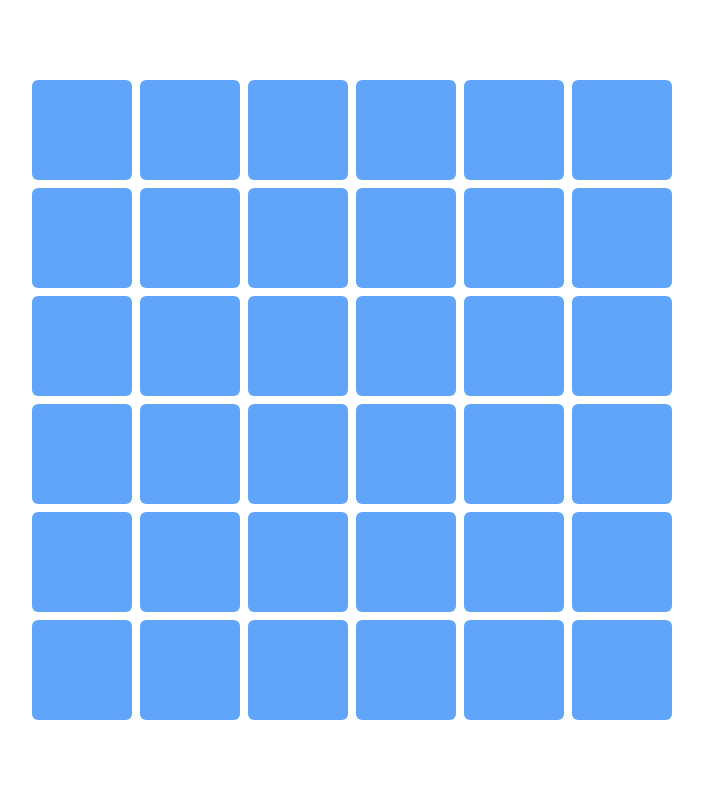
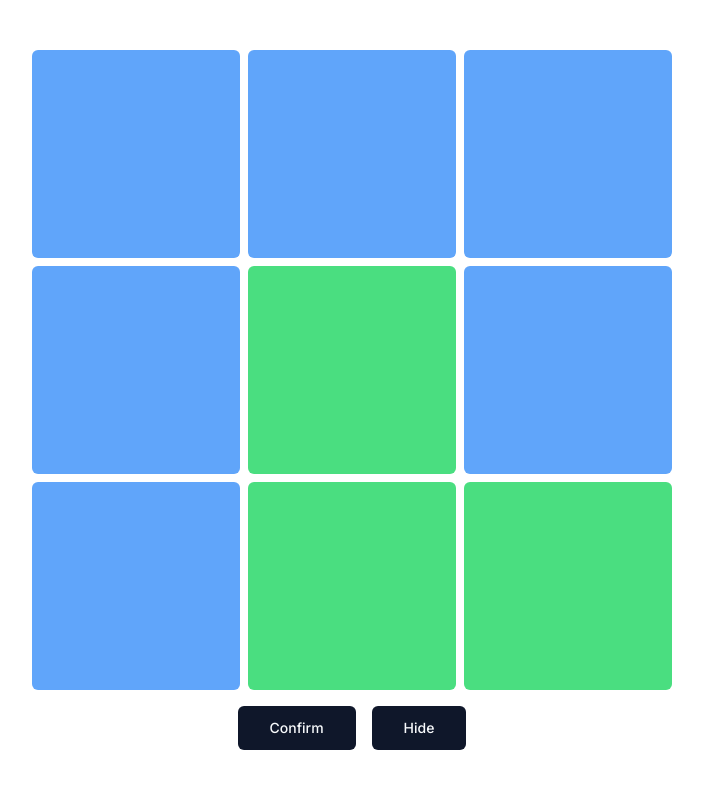
Before and after one commit to tohhongxiang/drcs-memory-game, a Next.js app: page /start in a window 1280 px wide. Shown: the top 788 px of the page, without its empty margins (288-991 px from the left). Built offline with nearby package versions, Linux system fonts and the light colour scheme.

Commit message:
feat: Add game validation

```diff
--- a/app/layout.tsx
+++ b/app/layout.tsx
@@ -16,7 +16,7 @@ export default function RootLayout({
     children: React.ReactNode;
 }>) {
     return (
-        <html lang="en">
+        <html lang="en" suppressHydrationWarning>
             <body
                 className={cn(
                     "h-full min-h-screen bg-background",
--- a/app/start/_components/game.tsx
+++ b/app/start/_components/game.tsx
@@ -1,42 +1,20 @@
 "use client";
 
 import { cn } from "@/lib/utils";
-import { useState } from "react";
 
 interface GameProps {
-    size: number;
+    children: React.ReactNode[];
 }
 
-export default function Game({ size }: GameProps) {
-    const [cells, setCells] = useState(
-        [...Array(size * size)].map((_, index) => ({
-            id: index,
-            selected: false,
-        }))
-    );
-
-    const handleClick = (id: number) => {
-        setCells((previousCells) =>
-            previousCells.map((cell) =>
-                cell.id === id ? { ...cell, selected: !cell.selected } : cell
-            )
-        );
-    };
-
+export default function Game({ children }: GameProps) {
     return (
         <div
             style={{
-                gridTemplateColumns: `repeat(${size}, 1fr)`,
+                gridTemplateColumns: `repeat(${Math.ceil(Math.sqrt(children.length))}, 1fr)`,
             }}
             className="grid aspect-square h-full w-full gap-1 md:gap-2"
         >
-            {cells.map(({ id, selected }) => (
-                <GameCell
-                    key={id}
-                    selected={selected}
-                    onClick={() => handleClick(id)}
-                />
-            ))}
+            {children}
         </div>
     );
 }
@@ -47,17 +25,30 @@ interface GameCellProps
         HTMLButtonElement
     > {
     selected?: boolean;
+    isTarget?: boolean;
+    isRevealed?: boolean;
 }
 
-function GameCell({ selected = false, ...props }: GameCellProps) {
+function GameCell({
+    id,
+    selected = false,
+    isTarget = false,
+    isRevealed = true,
+    ...props
+}: GameCellProps) {
     return (
         <button
             {...props}
             className={cn(
                 "box-border h-full w-full rounded-md border-4 border-gray-300 border-transparent bg-blue-400 transition duration-75",
+                isTarget && isRevealed && "bg-green-400",
                 !selected && "hover:scale-105",
                 selected && "scale-95 border-red-400 hover:scale-100"
             )}
-        ></button>
+        >
+            {id}
+        </button>
     );
 }
+
+Game.Cell = GameCell;
--- /dev/null
+++ b/app/start/hooks/use-game.ts
@@ -0,0 +1,80 @@
+import { useEffect, useState } from "react";
+
+function shuffle<T>(array: T[]) {
+    let currentIndex = array.length,
+        randomIndex;
+
+    // While there remain elements to shuffle.
+    while (currentIndex > 0) {
+        // Pick a remaining element.
+        randomIndex = Math.floor(Math.random() * currentIndex);
+        currentIndex--;
+
+        // And swap it with the current element.
+        [array[currentIndex], array[randomIndex]] = [
+            array[randomIndex],
+            array[currentIndex],
+        ];
+    }
+
+    return array;
+}
+
+function initializeCells(count: number, numberOfTargets: number) {
+    if (numberOfTargets > count) {
+        throw new Error(
+            "Number of targets should be less than the number of cells"
+        );
+    }
+
+    const cells = [...Array(count)].map((_, index) => ({
+        id: index,
+        selected: false,
+        isTarget: false,
+    }));
+
+    const targets = shuffle(Array.from(Array(count).keys())).slice(
+        0,
+        numberOfTargets
+    );
+
+    targets.forEach((target) => (cells[target].isTarget = true));
+
+    return cells;
+}
+
+export default function useGame() {
+    const [size, setSize] = useState(3);
+    const [isRevealed, setIsRevealed] = useState(true);
+
+    const [cells, setCells] = useState(initializeCells(size * size, 0));
+
+    const selectCell = (id: number) => {
+        setCells((previousCells) =>
+            previousCells.map((cell) =>
+                cell.id === id ? { ...cell, selected: !cell.selected } : cell
+            )
+        );
+    };
+
+    const validateSelected = () => {
+        return cells.every((cell) => cell.selected === cell.isTarget);
+    };
+
+    const deselectAllCells = () =>
+        setCells((c) => c.map((c) => ({ ...c, selected: false })));
+
+    useEffect(() => {
+        setCells(initializeCells(size * size, size));
+    }, [size]);
+
+    return {
+        cells,
+        setSize,
+        isRevealed,
+        setIsRevealed,
+        selectCell,
+        validateSelected,
+        deselectAllCells,
+    };
+}
--- a/app/start/page.tsx
+++ b/app/start/page.tsx
@@ -1,10 +1,49 @@
+"use client";
+
+import { Button } from "@/components/ui/button";
 import Game from "./_components/game";
+import useGame from "./hooks/use-game";
 
 export default function StartGame() {
+    const {
+        cells,
+        setSize,
+        isRevealed,
+        setIsRevealed,
+        selectCell,
+        validateSelected,
+        deselectAllCells,
+    } = useGame();
+
+    const handleConfirm = () => {
+        const result = validateSelected();
+        console.log(result);
+        deselectAllCells();
+        setSize((c) => c + 1);
+    };
+
     return (
-        <div className="flex h-full flex-col items-center justify-center">
+        <div className="flex h-full flex-col items-center justify-center gap-4">
             <div className="h-[80vw] w-[80vw] lg:h-[50vw] lg:w-[50vw]">
-                <Game size={6} />
+                <Game>
+                    {cells.map(({ id, selected, isTarget }) => (
+                        <Game.Cell
+                            key={id}
+                            selected={selected}
+                            isTarget={isTarget}
+                            isRevealed={isRevealed}
+                            onClick={() => selectCell(id)}
+                        />
+                    ))}
+                </Game>
+            </div>
+            <div className="flex items-center justify-center gap-4">
+                <Button size="lg" onClick={handleConfirm}>
+                    Confirm
+                </Button>
+                <Button size="lg" onClick={() => setIsRevealed((c) => !c)}>
+                    {isRevealed ? "Hide" : "Show"}
+                </Button>
             </div>
         </div>
     );
```
